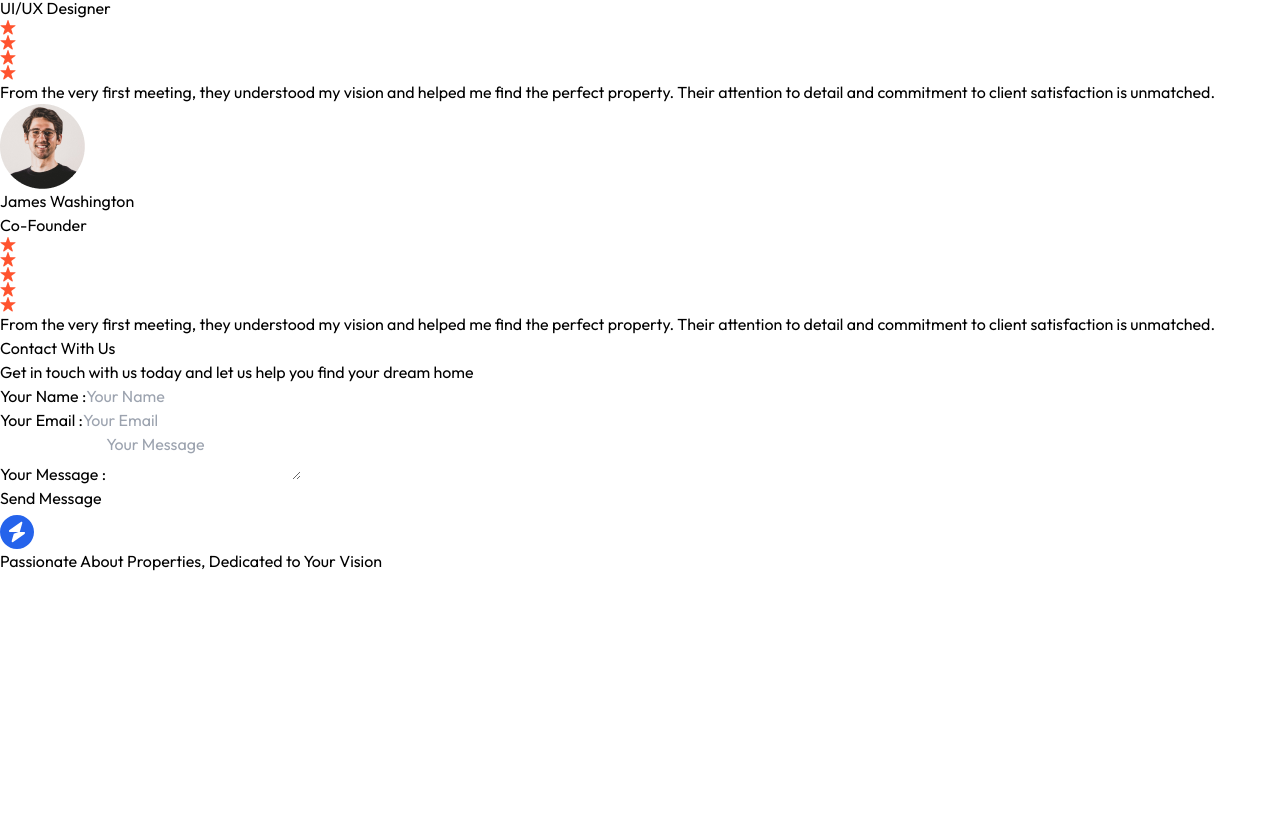
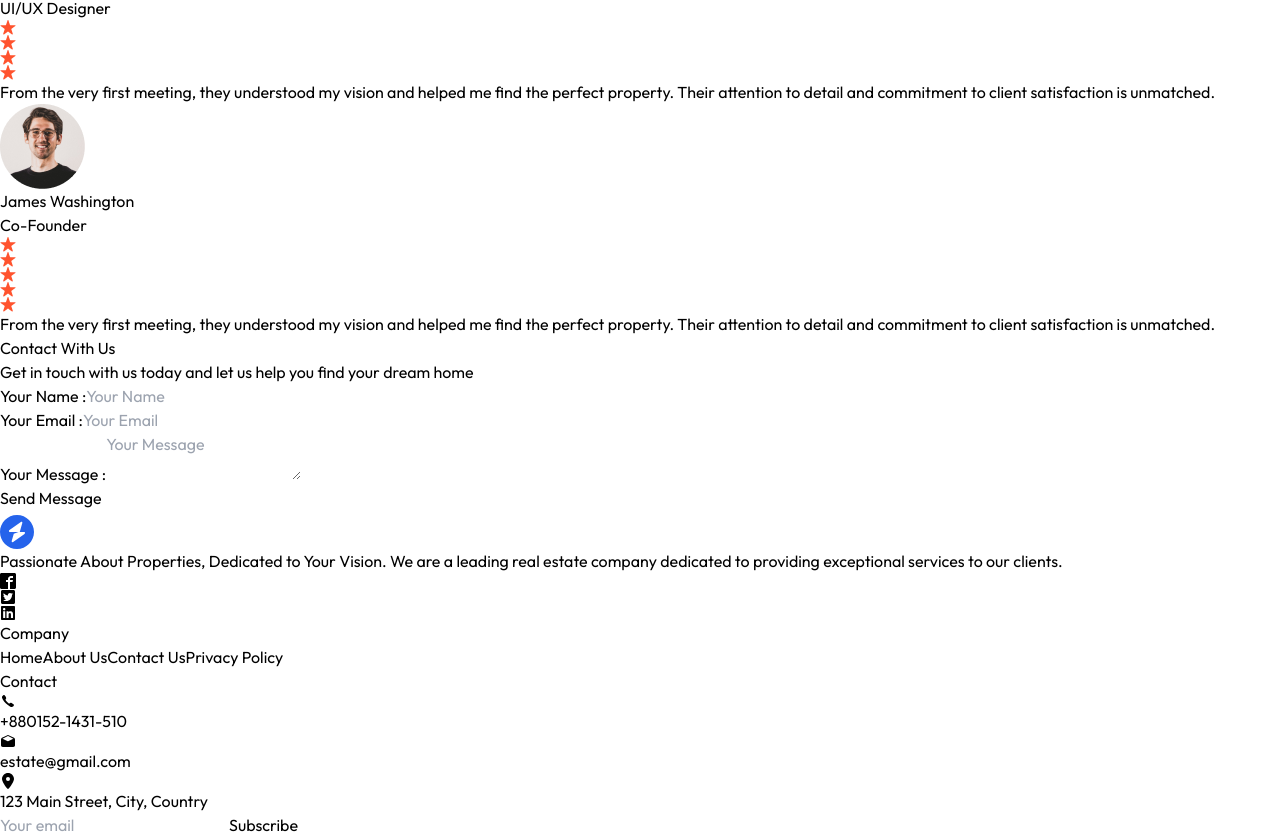
Before and after one commit to MHRatul/real-estate-website, a React app: page / in a window 1280 px wide. Shown: the part 6165-7002 px from the top of the page. Before the commit the page ends 6738 px from the top, so only its background shows below. Built offline with nearby package versions, Linux system fonts and the light colour scheme; the HTML template or start-up script is replaced by a standard one.

Commit message:
footr all icons implement

```diff
--- a/package.json
+++ b/package.json
@@ -12,6 +12,7 @@
   "dependencies": {
     "react": "^18.3.1",
     "react-dom": "^18.3.1",
+    "react-icons": "^5.4.0",
     "react-toastify": "^11.0.2"
   },
   "devDependencies": {
--- a/src/App.jsx
+++ b/src/App.jsx
@@ -6,6 +6,7 @@ import Testimonials from './components/Testimonials'
 import Contact from './components/Contact'
 import { ToastContainer } from 'react-toastify';
 import Footer from './components/Footer'
+
 
 const App = () => {
   return (
--- a/src/components/Footer.jsx
+++ b/src/components/Footer.jsx
@@ -1,21 +1,47 @@
 import React from 'react'
 import { assets } from '../assets/assets'
+import { IoIosCall } from "react-icons/io";
+import { IoMailOpen } from 'react-icons/io5';
+import {  FaLinkedin, FaLocationDot } from 'react-icons/fa6';
+import { ImFacebook2 } from 'react-icons/im';
+import { FaTwitterSquare } from 'react-icons/fa';
 
 const Footer = () => {
   return (
-    <div>
-        <div>
-            <div>
+    <div className='pt-10 px-4 md:px-20 lg:px-32 bg-gray-900 w-full overflow-hidden' id='Footer'>
+        <div className='container mx-auto flex flex-col md:flex-row justify-between items-center '>
+            <div className='w-full md:w-1/3 mb-8 md:mb-0'>
                 <img src={assets.logo_dark} alt='' />
-                <p className='text-gray-500 max-w-80 text-center mb-8'>Passionate About Properties, Dedicated to Your Vision</p>
-                <div className='flex justify-center gap-4'>
-                    <img src={assets.facebook_icon} alt='' className='w-6 h-6'/>
-                    <img src={assets.twitter_icon} alt='' className='w-6 h-6'/>
-                    <img src={assets.instagram_icon} alt='' className='w-6 h-6'/>
+                <p className='text-gray-500 max-w-80 mt-4 text-justify ...'>Passionate About Properties, Dedicated to Your Vision. We are a leading real
+                     estate company dedicated to providing exceptional services to our clients.</p>
+                <div className='flex item-left mt-2 gap-4'>
+                    <p className='text-2xl text-blue-700 hover:text-blue-400'><ImFacebook2 /></p>
+                    <p className='text-2xl text-blue-300 hover:text-blue-100'><FaTwitterSquare /></p>
+                    <p className='text-2xl text-blue-600 hover:text-blue-300'><FaLinkedin /></p>
                 </div>
             </div>
-            <div></div>
-            <div></div>
+            <div className='w-full md:w-1/5 mb-8 md:mb-0'>
+                <h3 className='text-lg text-white font-bold mb-4'>Company</h3>
+                <ul className='flex flex-col gap-2 text-gray-400'>
+                    <a href="#Header" className="text-gray-500 hover:text-gray-300">Home</a>
+                    <a href="#About" className="text-gray-500 hover:text-gray-300">About Us</a>
+                    <a href="#Contact" className="text-gray-500 hover:text-gray-300">Contact Us</a>
+                    <a href="#" className="text-gray-500 hover:text-gray-300">Privacy Policy</a>
+                </ul>
+            </div>
+            <div className='w-full md:w-1/5 mb-8 md:mb-0'>
+                <h3 className='text-lg text-white font-bold mb-4'>Contact</h3>
+                <ul className='flex flex-col gap-2 text-gray-400'>
+                    <li className='flex items-center gap-2'><IoIosCall/> +880152-1431-510</li>
+                    <li className='flex items-center gap-2'><IoMailOpen/> estate@gmail.com</li>
+                    <li className='flex items-center gap-2'><FaLocationDot/> 123 Main Street, City, Country</li>
+                </ul>
+                <div className='flex flex-col md:flex-row gap-2 mb-8'>
+                    <input type='email' placeholder='Your email' className='bg-gray-800 text-white p-2 px-4 py-2 mt-4 border border-gray-100 focus:outline-none w-full
+                    md:w-auto rounded'/>
+                    <button className=' bg-gradient-to-r from-blue-500 to-blue-500 hover:from-blue-500 hover:to-blue-400 ... text-white px-4 py-2 mt-4 rounded'>Subscribe</button>
+                </div>
+            </div>
         </div>
         <div></div>
     </div>
```
Also changed, not shown: 1 other file (tests, documents, lock files or other folders).
